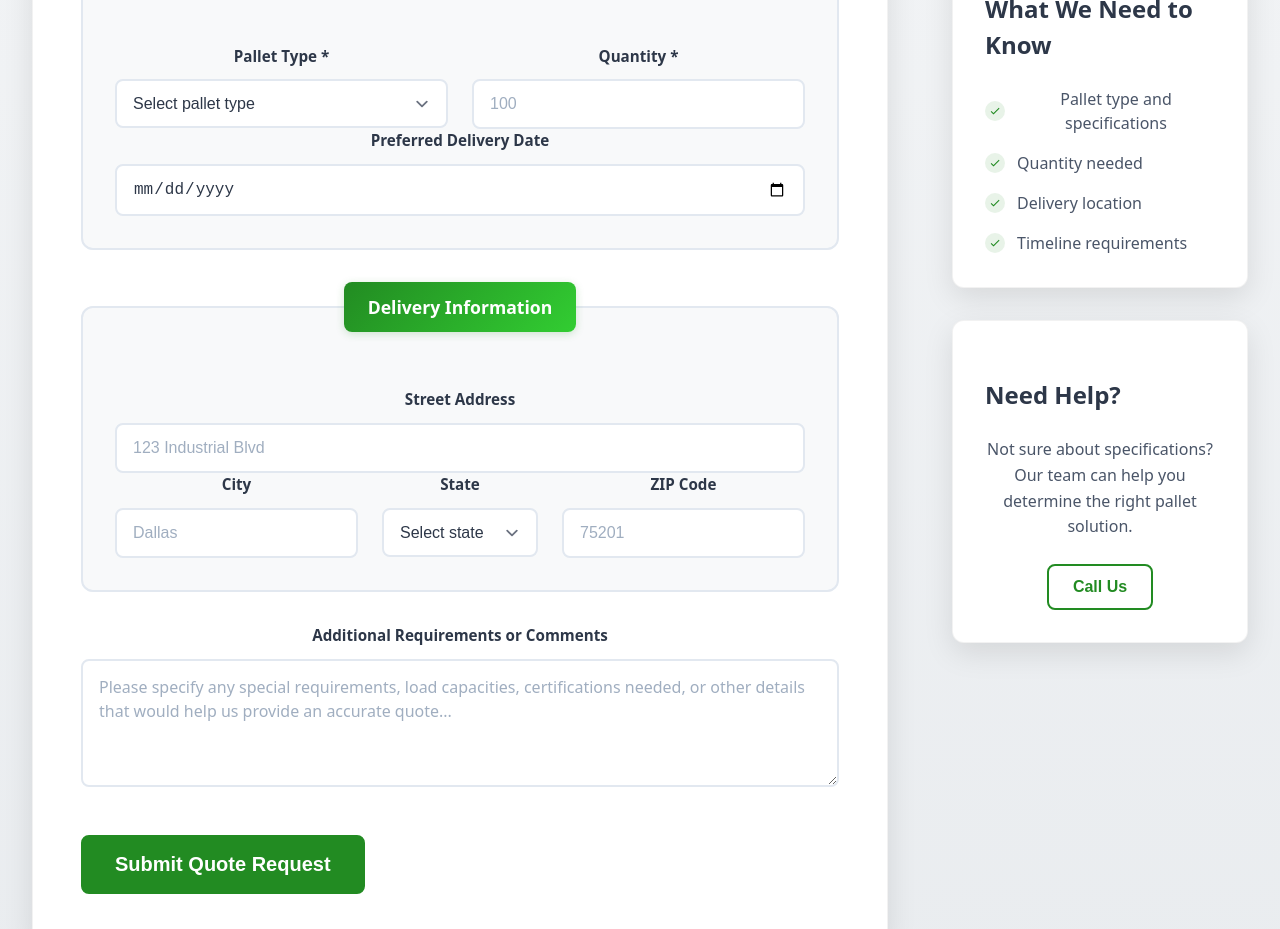
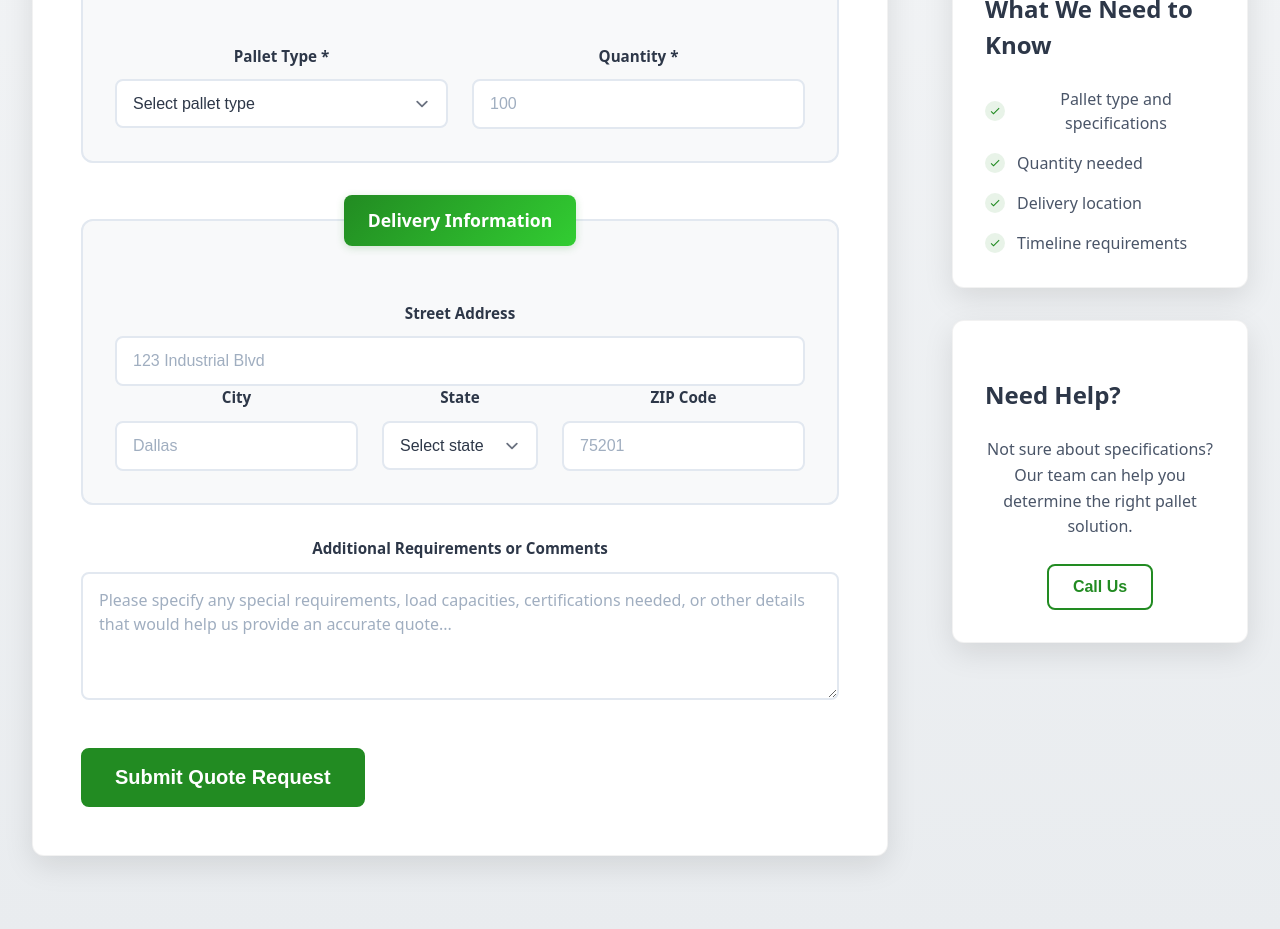
Before and after one commit to hquezada24/qs-pallets, a React (Vite) app: page /request-a-quote in a window 1280 px wide. Shown: the part 1100-2029 px from the top of the page. Built offline with nearby package versions, Linux system fonts and the light colour scheme.

Commit message:
refactor: remove delivery date from the pallet specification fieldset

```diff
--- a/src/components/forms/QuoteForm.jsx
+++ b/src/components/forms/QuoteForm.jsx
@@ -164,7 +164,13 @@ const QuoteForm = () => {
               </div>
             )}
 
-            <form className={styles.form} onSubmit={handleSubmit} noValidate>
+            <form
+              action="/http://localhost:3000/request-a-quote"
+              className={styles.form}
+              method="post"
+              onSubmit={handleSubmit}
+              noValidate
+            >
               {/* Contact Information */}
               <fieldset className={styles.fieldset}>
                 <legend className={styles.legend}>Contact Information</legend>
@@ -349,21 +355,6 @@ const QuoteForm = () => {
                       </span>
                     )}
                   </div>
-                </div>
-
-                <div className={styles.formGroup}>
-                  <label htmlFor="deliveryDate" className={styles.label}>
-                    Preferred Delivery Date
-                  </label>
-                  <input
-                    type="date"
-                    id="deliveryDate"
-                    name="deliveryDate"
-                    value={formData.deliveryDate}
-                    onChange={handleInputChange}
-                    className={styles.input}
-                    min={new Date().toISOString().split("T")[0]}
-                  />
                 </div>
               </fieldset>
 
```
